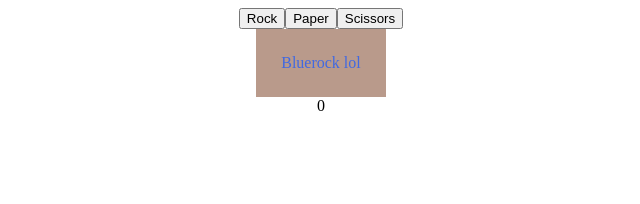
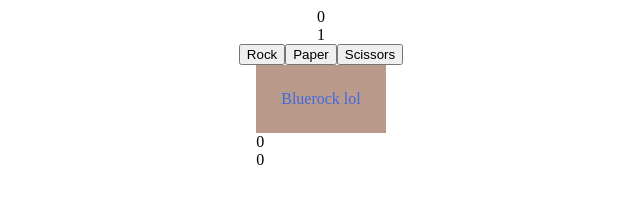
Before and after one commit to mbergq/rockpapersc, a plain HTML site: page index.html in a window 1280 px wide. Both pictures are taken after a click on the button "Rock". Shown: the whole page, without its empty margins (319-959 px from the left). Drawn offline with Linux system fonts and the light colour scheme.

Commit message:
scorecounter added

```diff
--- a/index.html
+++ b/index.html
@@ -10,7 +10,10 @@
 </head>
     <body>
 
-    <div id="container"></div>
+    <div id="container">
+        <div id="pScore">Player: 0</div>
+        <div id="cScore">Computer: 0</div>
+    </div>
 
 
 
--- a/script.js
+++ b/script.js
@@ -3,6 +3,12 @@ const container = document.querySelector('#container');
 const weaponBox = document.createElement('div');
 weaponBox.classList.add('weaponBox');
 container.appendChild(weaponBox);
+
+const choices = document.querySelectorAll('.weaponBox');
+
+const scoreDiv = document.createElement('div');
+scoreDiv.classList.add('scoreDiv');
+container.appendChild(scoreDiv);
 
 const rock = document.createElement('button');
 rock.classList.add('rock');
@@ -25,17 +31,30 @@ let computerScore = 0;
 let result = document.createElement('div');
 result.classList.add('game');
 result.textContent = "Game";
-container.appendChild(result);
+scoreDiv.appendChild(result);
 
 let playerBoard = document.createElement('div');
 playerBoard.classList.add('playerBoard');
-playerBoard.textContent = "0";
-container.appendChild(playerBoard);
+playerBoard.textContent = playerScore;
+scoreDiv.appendChild(playerBoard);
+
+let computerBoard = document.createElement('div');
+computerBoard.classList.add('computerBoard');
+computerBoard.textContent = computerScore;
+scoreDiv.appendChild(computerBoard);
+
+function updateScore() {
+    const playerScorePara = document.getElementById("pScore");
+    const computerScorePara = document.getElementById("cScore");
+
+    playerScorePara.textContent = `${playerScore}`;
+    computerScorePara.textContent = `${computerScore}`;
+}
 
 
 
 
-const computerChoice = () => {
+function computerChoice() {
     const choices = ["rock", "paper", "scissors"];
     const randomNum = Math.floor(Math.random() * choices.length);
     return choices[randomNum];
@@ -71,6 +90,13 @@ const playRound = (playerSelection, computerSelection) => {
     }
 
 }
+
+choices.forEach(choice => choice.addEventListener('click', (event) => {
+    playRound(event);
+    updateScore();
+}));
+
+
 let run = playGame();
 
 function playGame() {
```
